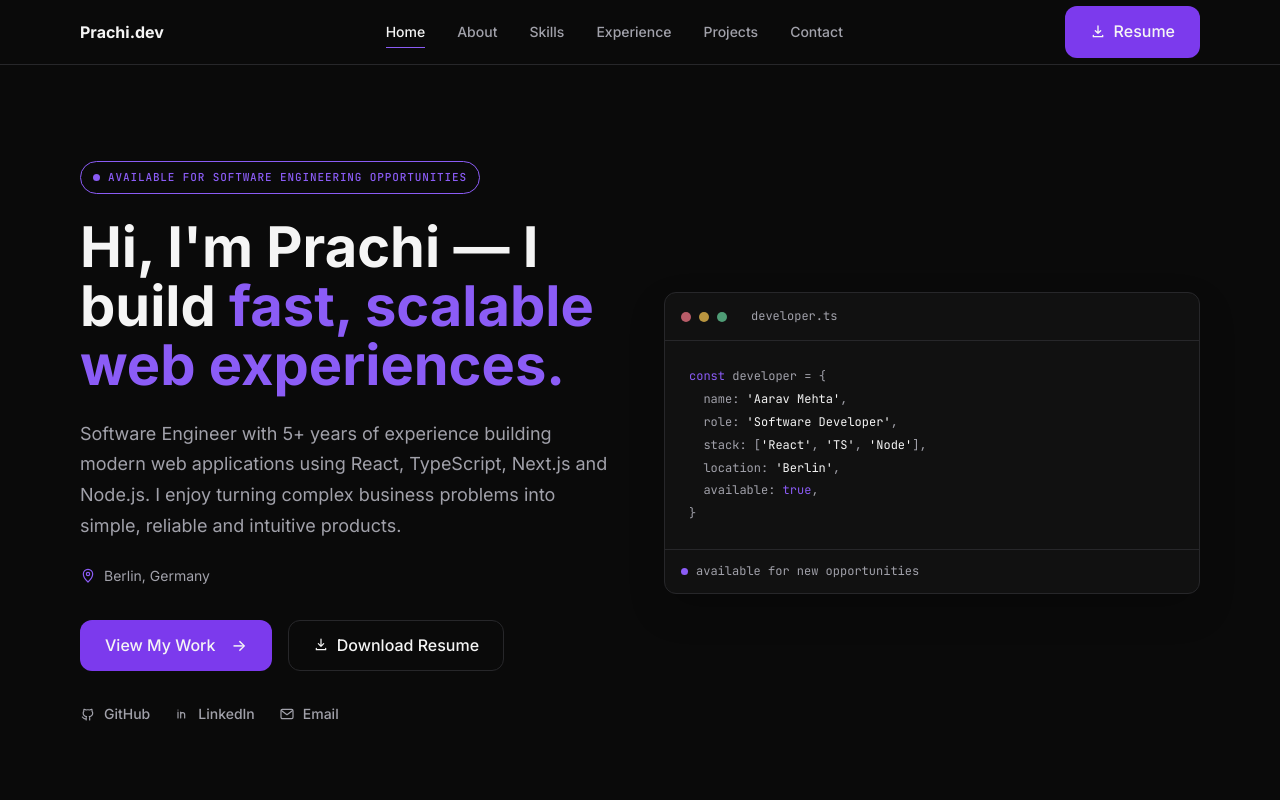
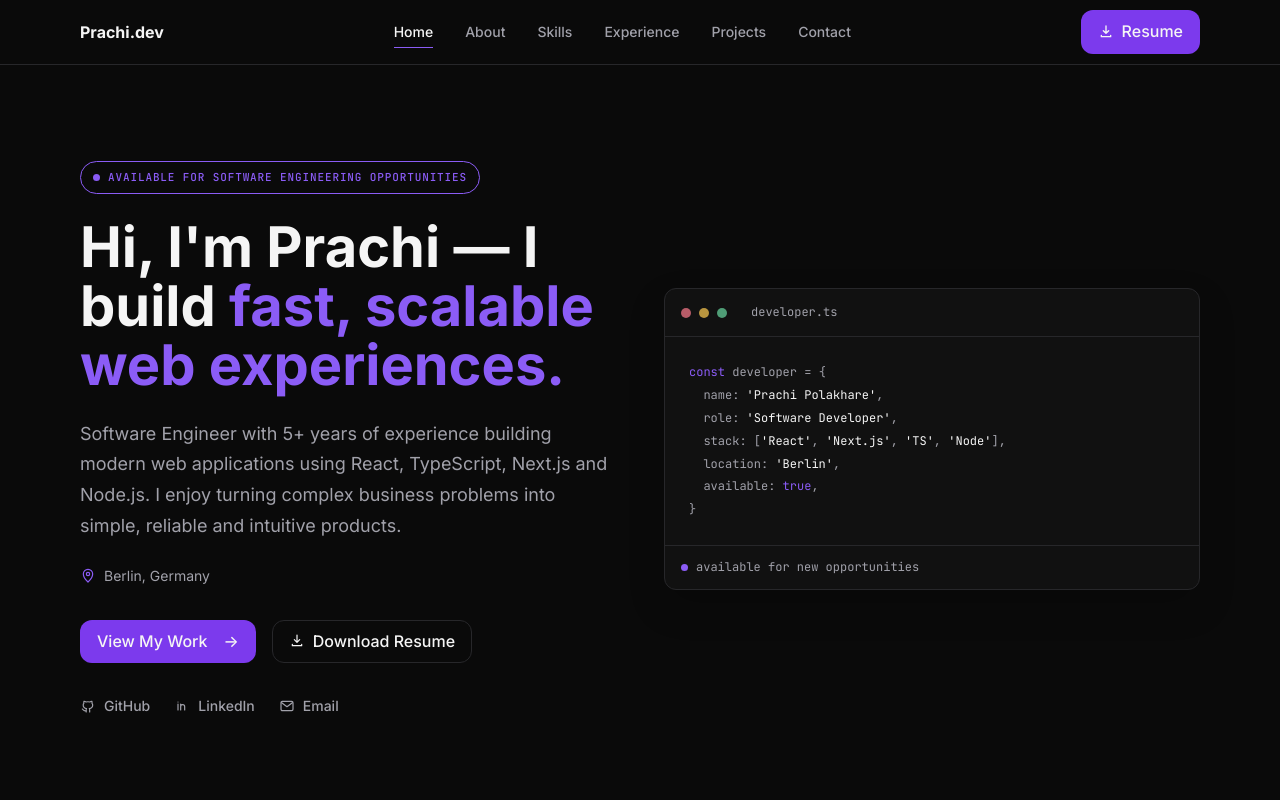
Before and after one commit to Prachi24599/my-portfolio, a React (Vite) app: page / in a window 1280 px wide. Shown: the top 800 px of the page. Built offline with nearby package versions, Linux system fonts and the light colour scheme.

Commit message:
spacing and text updated

```diff
--- a/src/components/Button.css
+++ b/src/components/Button.css
@@ -2,7 +2,7 @@
   display: inline-flex;
   align-items: center;
   justify-content: center;
-  padding: var(--space-3) var(--space-6);
+  padding: var(--space-2) var(--space-4);
   border: 1px solid transparent;
   border-radius: var(--radius-default);
   font-weight: var(--font-weight-medium);
--- a/src/sections/Hero.tsx
+++ b/src/sections/Hero.tsx
@@ -74,9 +74,9 @@ function Hero() {
           <pre className="hero__code-body">
             <code>
               <span className="hero__code-line"><i>const</i> developer = {'{'}</span>
-              <span className="hero__code-line">  name: <b>&apos;Aarav Mehta&apos;</b>,</span>
+              <span className="hero__code-line">  name: <b>&apos;Prachi Polakhare&apos;</b>,</span>
               <span className="hero__code-line">  role: <b>&apos;Software Developer&apos;</b>,</span>
-              <span className="hero__code-line">  stack: [<b>&apos;React&apos;</b>, <b>&apos;TS&apos;</b>, <b>&apos;Node&apos;</b>],</span>
+              <span className="hero__code-line">  stack: [<b>&apos;React&apos;</b>, <b>&apos;Next.js&apos;</b>, <b>&apos;TS&apos;</b>, <b>&apos;Node&apos;</b>],</span>
               <span className="hero__code-line">  location: <b>&apos;Berlin&apos;</b>,</span>
               <span className="hero__code-line">  available: <em>true</em>,</span>
               <span className="hero__code-line">{'}'}</span>
```
